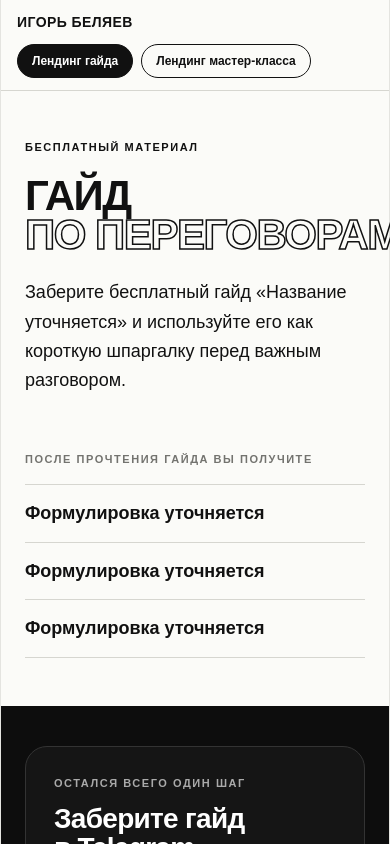
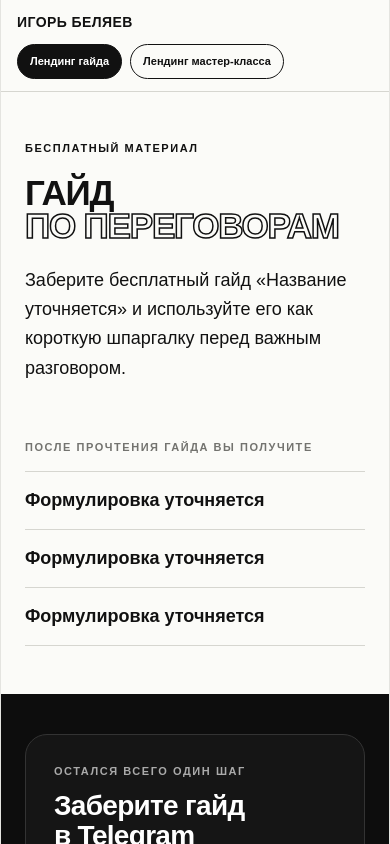
Before and after one commit to egorundr/igor-belyaev, a Next.js app: page / in a window 390 px wide. Shown: the top 844 px of the page. Built offline with nearby package versions, Linux system fonts and the light colour scheme.

Commit message:
feat: adjust font sizes and nav component styling

```diff
--- a/app/master/page.tsx
+++ b/app/master/page.tsx
@@ -82,7 +82,7 @@ export default function MasterPage() {
           <div className="flex flex-col justify-between gap-14 px-6 py-12 sm:px-10 lg:py-14">
             <div>
               <p className={kicker}>Платный онлайн мастер-класс</p>
-              <h1 className="mt-5 text-pretty text-[clamp(2.625rem,5.7vw,4.875rem)] font-black uppercase leading-[0.94] tracking-[-0.035em]">
+              <h1 className="mt-5 text-pretty text-[clamp(2.25rem,7vw,4.875rem)] font-black uppercase leading-[0.94] tracking-[-0.035em]">
                 Название
                 <br />
                 <span className="text-transparent [-webkit-text-stroke:1.5px_var(--charcoal)]">
--- a/app/page.tsx
+++ b/app/page.tsx
@@ -19,7 +19,7 @@ export default function Page() {
           <div className="flex flex-col justify-between gap-14 px-6 py-12 sm:px-10 lg:py-14">
             <div>
               <p className="text-[11px] font-black uppercase tracking-[0.14em]">Бесплатный материал</p>
-              <h1 className="mt-5 text-pretty text-[clamp(2.625rem,5.8vw,5.125rem)] font-black uppercase leading-[0.94] tracking-[-0.035em]">
+              <h1 className="mt-5 text-pretty text-[clamp(2rem,9vw,5.125rem)] font-black uppercase leading-[0.94] tracking-[-0.035em]">
                 Гайд
                 <br />
                 <span className="inline-block whitespace-nowrap text-transparent [-webkit-text-stroke:1.5px_var(--charcoal)]">
--- a/components/site-nav.tsx
+++ b/components/site-nav.tsx
@@ -14,7 +14,7 @@ export function SiteNav() {
   return (
     <header className="sticky top-0 z-30 grid min-h-16 grid-cols-1 items-center gap-3 border-b border-line bg-ivory/95 px-4 py-3 backdrop-blur-md sm:grid-cols-[1fr_auto] sm:px-6 sm:py-0">
       <span className="text-sm font-black uppercase tracking-[0.03em]">Игорь Беляев</span>
-      <nav className="flex gap-2">
+      <nav className="flex flex-wrap gap-2">
         {links.map((link) => {
           const active = pathname === link.href
           return (
@@ -22,7 +22,7 @@ export function SiteNav() {
               key={link.href}
               href={link.href}
               aria-current={active ? "page" : undefined}
-              className={`rounded-full border px-3.5 py-2 text-xs font-extrabold transition-colors ${
+              className={`rounded-full border px-3 py-2 text-[11px] font-extrabold transition-colors sm:px-3.5 sm:text-xs ${
                 active
                   ? "border-charcoal bg-charcoal text-white"
                   : "border-charcoal bg-transparent text-charcoal hover:bg-charcoal/5"
```
